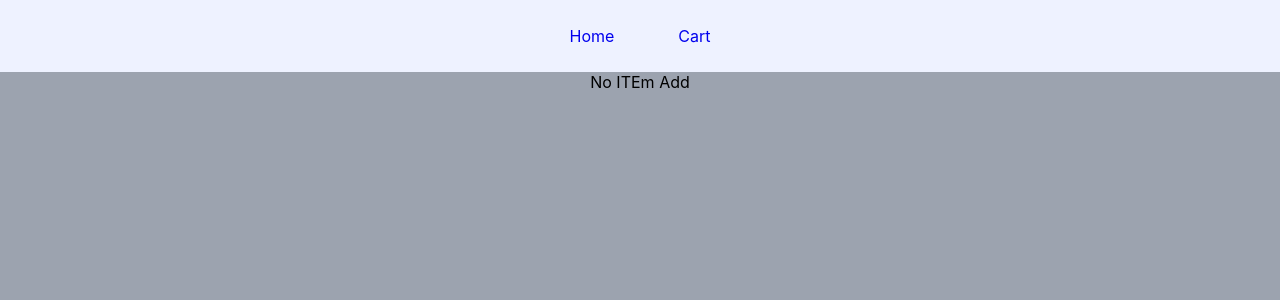
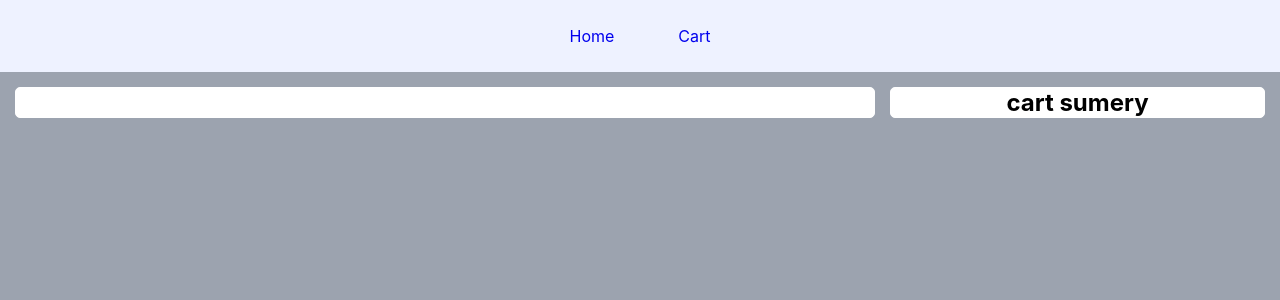
Before and after one commit to BabakMovahhedi/Shop, a React (Create React App) app: page /Cart in a window 1280 px wide. Shown: the top 300 px of the page. Built offline with nearby package versions, Linux system fonts and the light colour scheme.

Commit message:
cartpage style edited

```diff
--- a/src/App.css
+++ b/src/App.css
@@ -32,6 +32,8 @@ background: #60a5fa;
 .container{
   display: flex;
   justify-content: center;
+  /* max-width: 1024px;
+  width: 100%; */
 }
 .product_text{
   padding: 10px;
--- a/src/pages/Cart.jsx
+++ b/src/pages/Cart.jsx
@@ -1,15 +1,38 @@
 import { useCart } from "../providers/CartProviders";
-
+import './cart.css';
 
 const Cart = () => {
     const cartState =useCart();
-    console.log(cartState.Cart);
+    if(!cartState.Cart)
+         return(<main>
+            <h2>cart is empty!</h2>
+         </main> )
     return (
+        <div className="cart_item_list ">
+           <section className="cart_item">
+            {cartState.Cart.map(
+                (item)=>
+                <div className="cart_item_product">
 
-        <div>
-            <main>{cartState.Cart.length ? cartState.Cart.map((item)=>
-             <div key={item.id}><p>{item.name}</p></div> )
-               : <p>No ITEm Add</p>}  </main>
+                    <div className="cart_item_img">
+                    <img src={item.image}></img>
+                    </div>
+                   <div className="cart_item-title">
+                   <p>{item.name} </p>
+                    <p>{item.price * item.quantity} </p>
+                   </div>
+                    <div className="cart_btn">
+                    <button >Add</button>
+                    <button>number: {item.quantity} </button>
+                    <button>Remove</button>
+                   </div>
+
+                </div>
+            )}
+           </section>
+           <section className="cart_item_summery">
+            <h2>cart sumery</h2>
+           </section>
         </div>
      );
 }
--- /dev/null
+++ b/src/pages/cart.css
@@ -0,0 +1,55 @@
+.cart_item{
+    display: flex;
+    flex-direction: column;
+    background-color: #fff;
+    border:1px solid #fff;
+    border-radius: 5px;
+    justify-content: center;
+    flex: 1;
+}
+.cart_item_img img{
+    width: 100px;
+    height: 100px;
+}
+.cart_item_product{
+    display: flex;
+    justify-content: space-around;
+    margin: 0 10px;
+    flex-direction: row;
+    align-items: center;
+    border-bottom: 1px solid rgb(112, 80, 80);
+}
+
+.cart_item_list{
+    display: flex;
+    flex-direction: row;
+    justify-content: center;
+    margin: 15px 15px;
+    /* max-width: 1224px; */
+    /* width: 90vw; */
+    /* background-color: red; */
+
+
+
+}
+.cart_item_summery{
+    display: flex;
+    flex-direction: row;
+    background-color: #fff;
+    border:1px solid #fff;
+    border-radius: 5px;
+    justify-content: center;
+    margin-left: 15px;
+    width: 30%;
+}
+.cart_btn button{
+   margin: 0px 5px;
+}
+.cart_item-title{
+    display: flex;
+    flex-direction: row;
+    justify-content: space-around;
+}
+.cart_item-title p{
+    margin: 0px 15px;
+}
```
